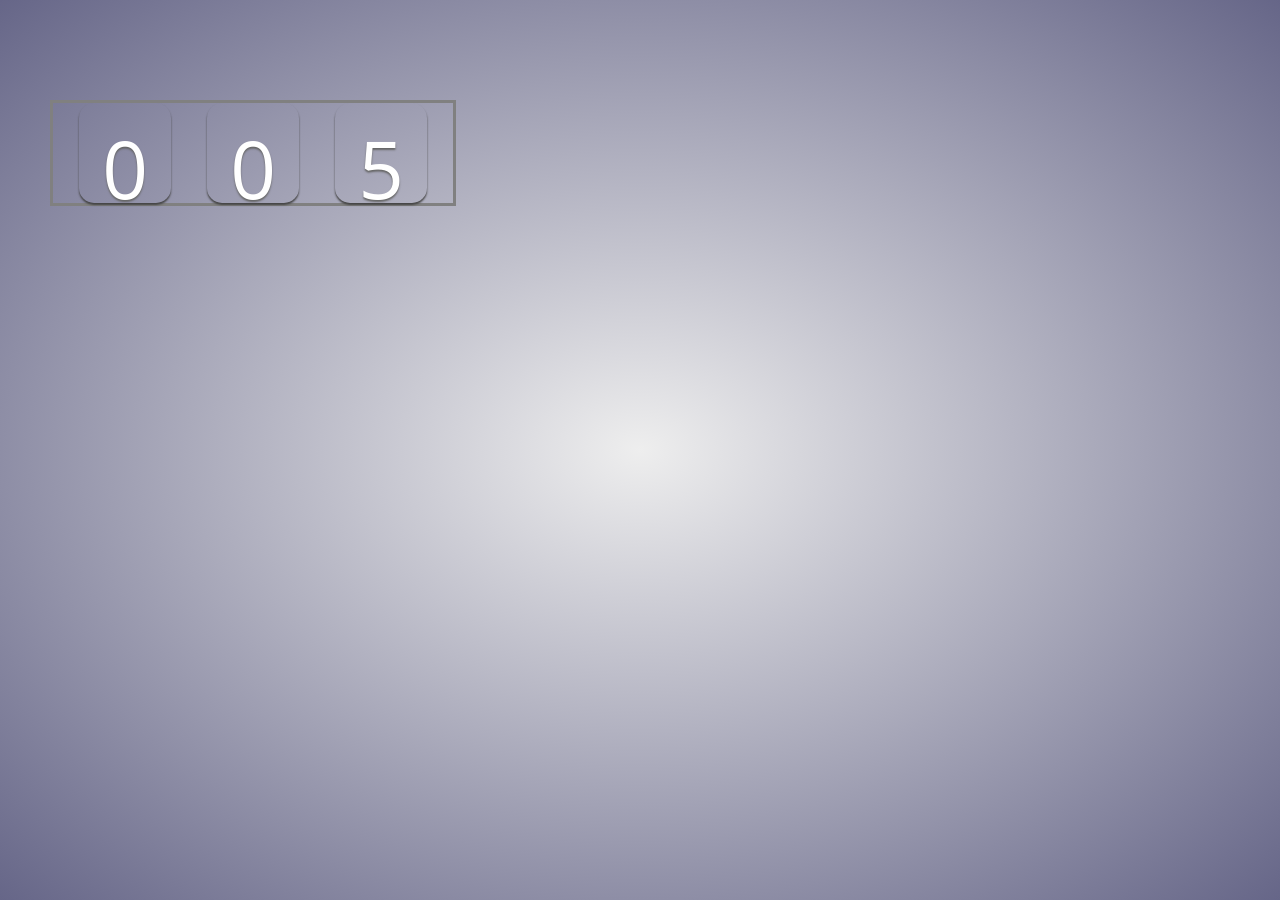
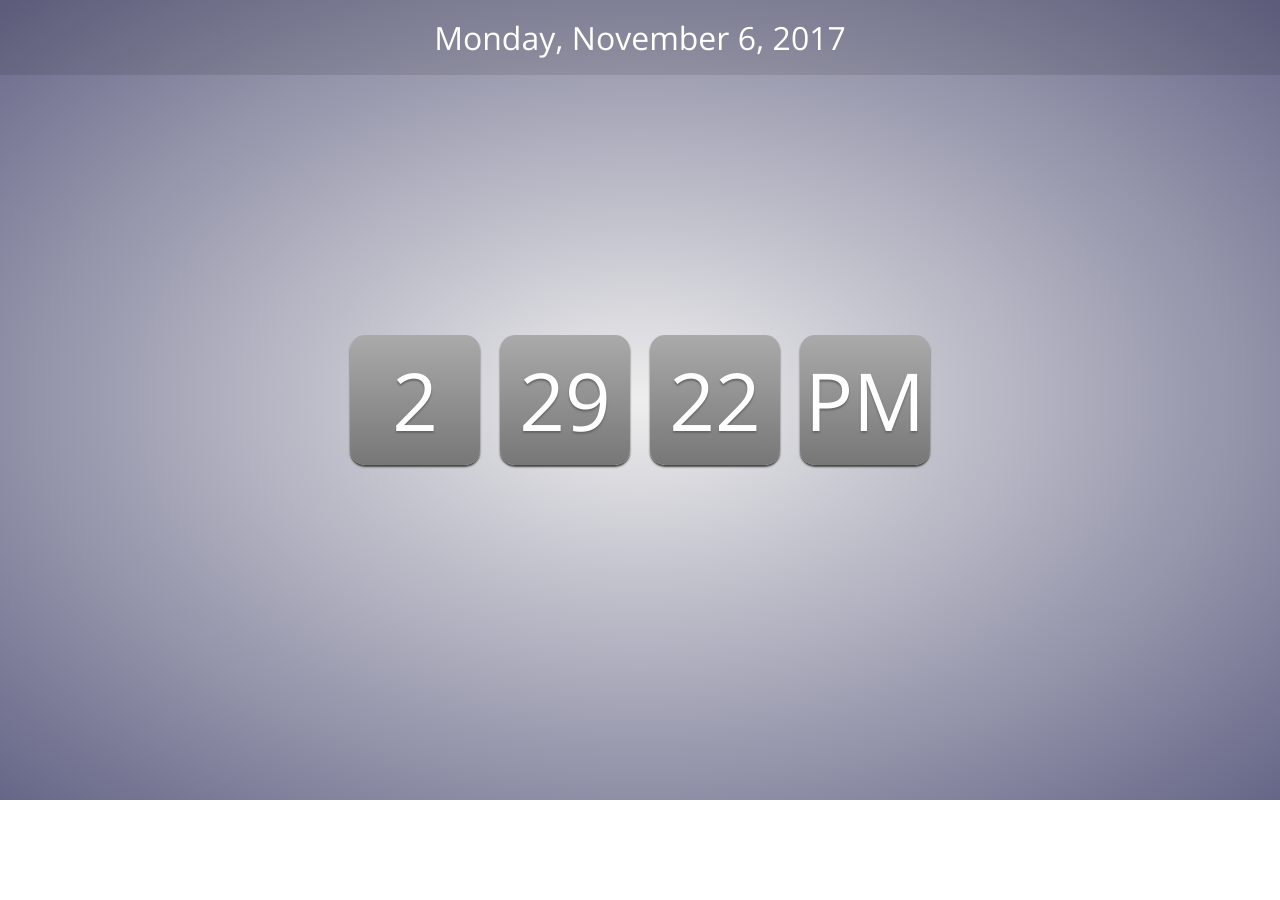
Before and after one commit to Chadsglm/digitalTimer, a plain HTML site: page index.html in a window 1280 px wide. After the commit the page ends 800 px from the top, so only its background shows below. Drawn offline with nearby package versions, Linux system fonts and the light colour scheme.

Commit message:
finished

```diff
--- a/assets/css/style.css
+++ b/assets/css/style.css
@@ -1,15 +1,14 @@
+/*
 *{
   margin: 0;
   padding: 0;
 }
-
 
 body{
   background: radial-gradient(#eee, #668);
   height: 100vh;
   width: 100vw;
 }
-
 
 .display {
     display: flex;
@@ -40,3 +39,50 @@ body{
     font-size: 50px;
     margin-top: 10px;
 }
+*/
+
+@import 'https://fonts.googleapis.com/css?family=Open+Sans';
+*{
+  margin: 0;
+  padding: 0;
+}
+body{
+  background: radial-gradient(#eee, #668);
+  height: 100vh;
+  width: 100vw;
+}
+#date{
+  background: rgba(0, 0, 0, 0.1);
+  color: #fff;
+  font-family: "Open Sans", sas-serif;
+  font-size: 2em;
+  padding: 0.5em;
+  text-align: center;
+}
+#clock{
+  align-items: center;
+  -webkit-align-items: center;
+  display: flex;
+  display: -webkit-flex;
+  height: 130px;
+  justify-content: space-around;
+  -webkit-justify-content: space-around;
+  left: calc(50% - 300px);
+  position: absolute;
+  top: calc(50% - 65px);
+  width: 600px;
+}
+.unit{
+  background: linear-gradient(#aaa, #777);
+  border-radius: 15px;
+  box-shadow: 0 2px 2px #444;
+  color: #fff;
+  font-family: "Open Sans", sans-serif;
+  font-size: 5em;
+  height: 100%;
+  line-height: 130px;
+  margin: 0 10px;
+  text-align: center;
+  text-shadow: 0 2px 2px #666;
+  width: 23%;
+}
--- a/assets/js/script.js
+++ b/assets/js/script.js
@@ -1,4 +1,4 @@
-
+ /*
     var hours = 0;
     var minutes = 0;
     var seconds = 0;
@@ -26,3 +26,55 @@ function timer() {
     $(".hours").text(hours);
     $(".port").toggle();
 }
+
+*/
+var $dOut = $('#date'),
+    $hOut = $('#hours'),
+    $mOut = $('#minutes'),
+    $sOut = $('#seconds'),
+    $ampmOut = $('#ampm');
+var months = [
+  'January', 'February', 'March', 'April', 'May', 'June', 'July', 'August', 'September', 'October', 'November', 'December'
+];
+
+var days = [
+  'Sunday', 'Monday', 'Tuesday', 'Wednesday', 'Thursday', 'Friday', 'Saturday'
+];
+
+function update(){
+  var date = new Date();
+
+  var ampm = date.getHours() < 12
+             ? 'AM'
+             : 'PM';
+
+  var hours = date.getHours() == 0
+              ? 12
+              : date.getHours() > 12
+                ? date.getHours() - 12
+                : date.getHours();
+
+  var minutes = date.getMinutes() < 10
+                ? '0' + date.getMinutes()
+                : date.getMinutes();
+
+  var seconds = date.getSeconds() < 10
+                ? '0' + date.getSeconds()
+                : date.getSeconds();
+
+  var dayOfWeek = days[date.getDay()];
+  var month = months[date.getMonth()];
+  var day = date.getDate();
+  var year = date.getFullYear();
+
+  var dateString = dayOfWeek + ', ' + month + ' ' + day + ', ' + year;
+
+  $dOut.text(dateString);
+  $hOut.text(hours);
+  $mOut.text(minutes);
+  $sOut.text(seconds);
+  $ampmOut.text(ampm);
+}
+
+update();
+window.setInterval(update, 1000);
--- a/index.html
+++ b/index.html
@@ -11,15 +11,12 @@
 </head>
 
 <body>
-
+    <p id="date"></p>
     <div id="clock" class="light">
-        <div class="display">
-            <div class="hours"></div>
-            <div class="port">:</div>
-            <div class="minutes"></div>
-            <div class="port">:</div>
-            <div class="seconds"></div>
-        </div>
+        <p class="unit" id="hours"></p>
+        <p class="unit" id="minutes"></p>
+        <p class="unit" id="seconds"></p>
+        <p class="unit" id="ampm"></p>
     </div>
 
 
```
Also changed, not shown: 1 other file.
